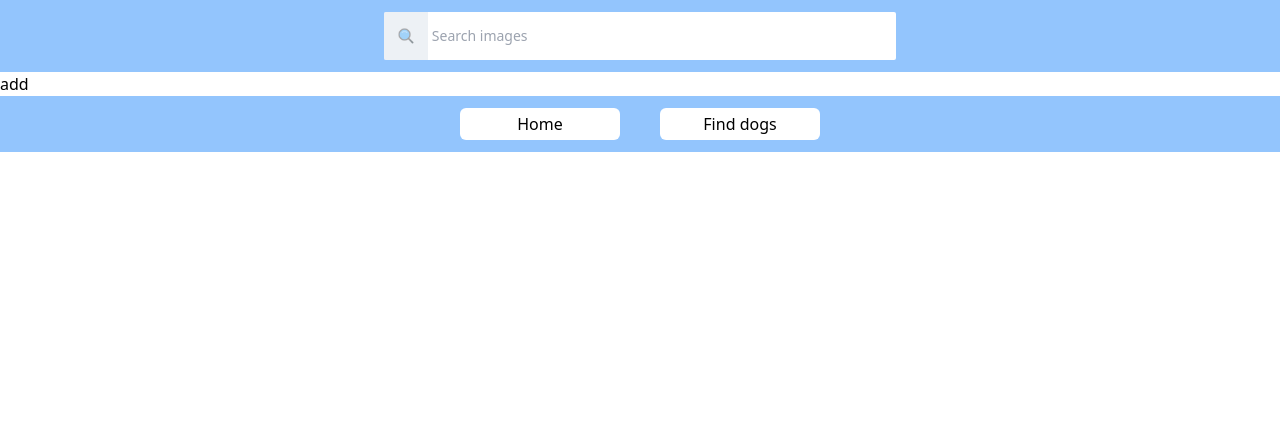
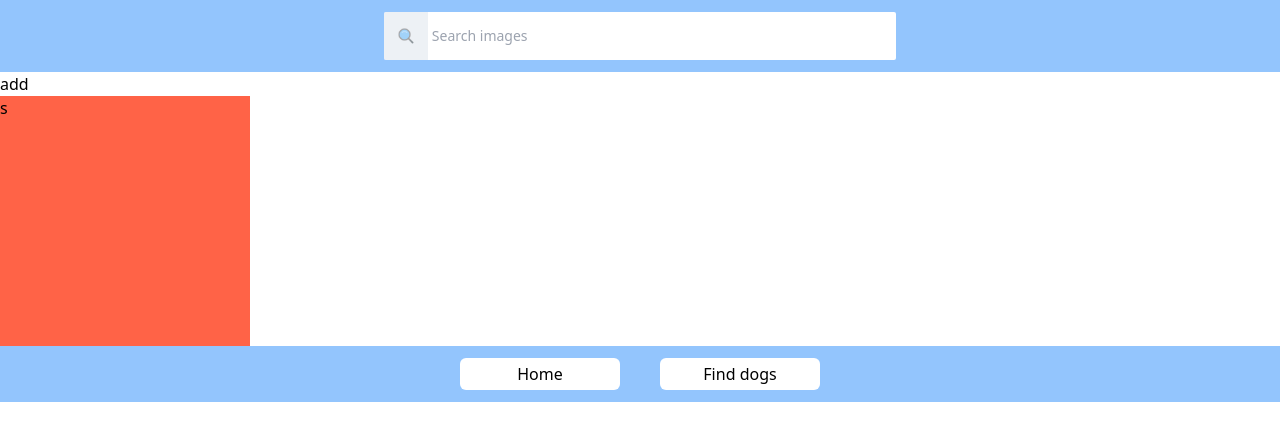
Before and after one commit to vomarchuk/dogs-image, a React (Create React App) app: page /find-dogs in a window 1280 px wide. Shown: the top 440 px of the page. Built offline with nearby package versions, Linux system fonts and the light colour scheme.

Commit message:
added Tilt

```diff
--- a/package.json
+++ b/package.json
@@ -18,6 +18,7 @@
     "react-loader-spinner": "^5.3.4",
     "react-router-dom": "^6.13.0",
     "react-scripts": "5.0.1",
+    "react-tilt": "^1.0.2",
     "react-toastify": "^9.1.3",
     "typescript": "^4.4.2",
     "web-vitals": "^2.1.0"
--- a/src/pages/FindDogs.tsx
+++ b/src/pages/FindDogs.tsx
@@ -1,6 +1,9 @@
 import { useEffect, useState } from 'react';
 import { RotatingLines } from 'react-loader-spinner';
+import { Tilt } from 'react-tilt';
+
 import { getDogsByBreed } from '../API/api-service';
+
 import { SearchBar } from '../Components';
 
 type StatusOptions = {
@@ -8,6 +11,18 @@ type StatusOptions = {
   PENDING: string;
   RESOLVED: string;
   REJECTED: string;
+};
+
+const defaultOptions = {
+  reverse: false, // reverse the tilt direction
+  max: 35, // max tilt rotation (degrees)
+  perspective: 1000, // Transform perspective, the lower the more extreme the tilt gets.
+  scale: 1.1, // 2 = 200%, 1.5 = 150%, etc..
+  speed: 1000, // Speed of the enter/exit transition
+  transition: true, // Set a transition on enter/exit.
+  axis: null, // What axis should be disabled. Can be X or Y.
+  reset: true, // If the tilt effect has to be reset on exit.
+  easing: 'cubic-bezier(.03,.98,.52,.99)', // Easing on enter/exit.
 };
 
 const statusOptions: StatusOptions = {
@@ -69,6 +84,12 @@ export const FindDogs = () => {
           />
         </div>
       )}
+      <Tilt
+        options={defaultOptions}
+        style={{ height: 250, width: 250, backgroundColor: 'tomato' }}
+      >
+        <p>s</p>
+      </Tilt>
     </div>
   );
 };
```
Also changed, not shown: 1 other file (tests, documents, lock files or other folders).
